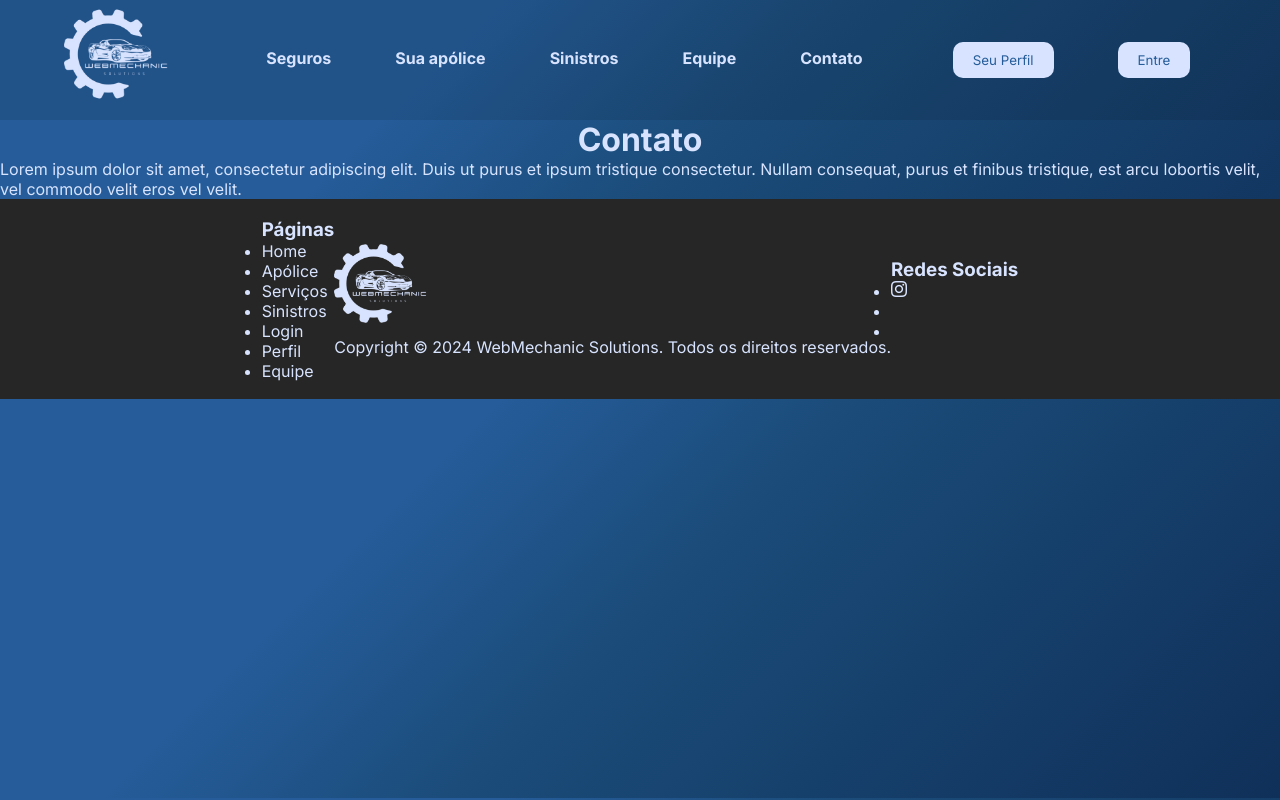
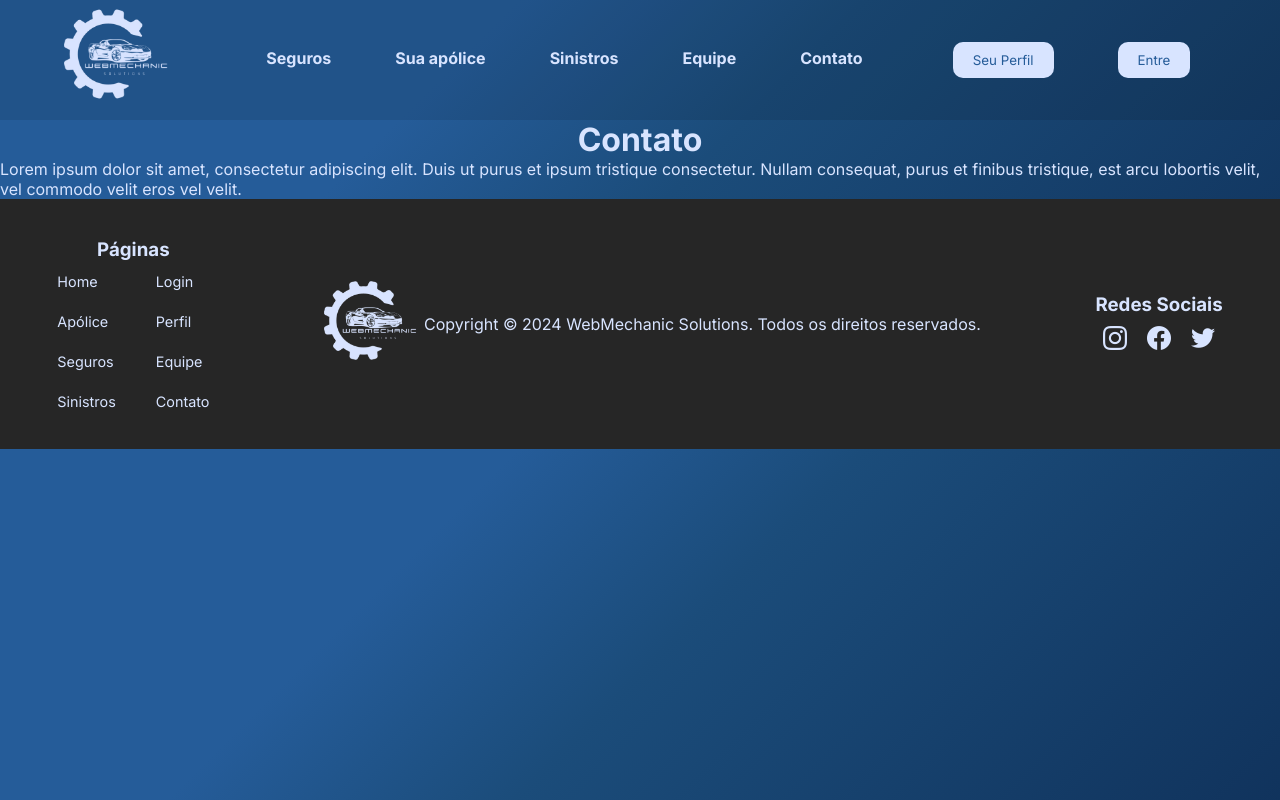
Before and after one commit to 1TDSPM-challenge/webmechanic, a React (Vite) app: page /contato in a window 1280 px wide. Built offline with nearby package versions, Linux system fonts and the light colour scheme.

Commit message:
footer criado e estilizado

```diff
--- a/src/components/Footer.tsx
+++ b/src/components/Footer.tsx
@@ -1,49 +1,146 @@
 import styled from "styled-components";
-import Logo from "../assets/logo-light.png"
+import { Link } from "react-router-dom";
+import Logo from "../assets/logo-light.png";
 
 const FooterContainer = styled.footer`
     width: 100vw;
-    height: 200px;
+    height: 250px;
     background-color: #262626;
     display: flex;
-    justify-content: center;
+    justify-content: space-around;
+    align-items: center;
+    padding: 20px 0;
+
+    div {
+        display: flex;
+        align-items: center;
+
+        img {
+            width: 100px;
+            height: auto;
+        }
+
+        ul {
+            display: flex;
+            flex-wrap: wrap;
+            justify-content: center;
+            gap: 20px;
+
+            li {
+                list-style: none;
+            }
+        }
+    }
+`;
+
+const FooterLinksContainer = styled.div`
+    display: flex;
+    flex-direction: column;
     align-items: center;
 
-    img {
-        width: 100px;
-        height: auto;
+    h3 {
+        margin-bottom: 10px;
     }
-`
+`;
+
+const FooterLinksWrapper = styled.div`
+    display: flex;
+    gap: 40px;
+`;
+
+const SocialLinks = styled.ul`
+    display: flex;
+    gap: 15px;
+
+    li {
+        list-style: none;
+
+        i {
+            font-size: 24px;
+            color: #D8E4FF;
+            transition: color 0.3s ease, transform 0.3s ease, text-shadow 0.3s ease;
+
+            &:hover {
+                color: #ffffff;
+                transform: scale(1.2);
+                text-shadow: 0 0 10px rgba(53, 22, 231, 0.89);
+            }
+        }
+    }
+`;
+
+const Coluna = styled.ul`
+    display: flex;
+    flex-direction: column;
+    gap: 10px;
+
+    li {
+        list-style: none;
+    }
+`;
+
+const FooterLink = styled(Link)`
+    text-decoration: none;
+    color: #D8E4FF;
+    position: relative;
+    padding-bottom: 0.5vh;
+    font-size: 0.9rem;
+    transition: color 0.3s ease;
+
+    &:hover {
+        color: #ffffff;
+    }
+
+    &::after {
+        content: "";
+        position: absolute;
+        left: 0;
+        bottom: 0;
+        width: 0;
+        height: 0.3vh;
+        background-color: #D8E4FF;
+        transition: width 0.3s ease;
+    }
+
+    &:hover::after {
+        width: 100%;
+    }
+`;
 
 const Footer = () => {
     return (
         <FooterContainer>
-            <div>
+            <FooterLinksContainer>
                 <h3>Páginas</h3>
-                <ul>
-                    <li>Home</li>
-                    <li>Apólice</li>
-                    <li>Serviços</li>
-                    <li>Sinistros</li>
-                    <li>Login</li>
-                    <li>Perfil</li>
-                    <li>Equipe</li>
-                </ul>
-            </div>
+                <FooterLinksWrapper>
+                    <Coluna>
+                        <li><FooterLink to="/">Home</FooterLink></li>
+                        <li><FooterLink to="/apolice">Apólice</FooterLink></li>
+                        <li><FooterLink to="/seguros">Seguros</FooterLink></li>
+                        <li><FooterLink to="/sinistros">Sinistros</FooterLink></li>
+                    </Coluna>
+                    <Coluna>
+                        <li><FooterLink to="/login">Login</FooterLink></li>
+                        <li><FooterLink to="/perfil">Perfil</FooterLink></li>
+                        <li><FooterLink to="/equipe">Equipe</FooterLink></li>
+                        <li><FooterLink to="/contato">Contato</FooterLink></li>
+                    </Coluna>
+                </FooterLinksWrapper>
+            </FooterLinksContainer>
             <div>
                 <img src={Logo} alt="Logo" />
                 <p>Copyright © 2024 WebMechanic Solutions. Todos os direitos reservados.</p>
             </div>
-            <div>
+            <FooterLinksContainer>
                 <h3>Redes Sociais</h3>
-                <ul>
+                <SocialLinks>
                     <li><i className="fi fi-brands-instagram"></i></li>
-                    <li> </li>
-                    <li> </li>
-                </ul>
-            </div>
+                    <li><i className="fi fi-brands-facebook"></i></li>
+                    <li><i className="fi fi-brands-twitter"></i></li>
+                </SocialLinks>
+            </FooterLinksContainer>
         </FooterContainer>
     );
-}
+};
 
 export default Footer;
```
